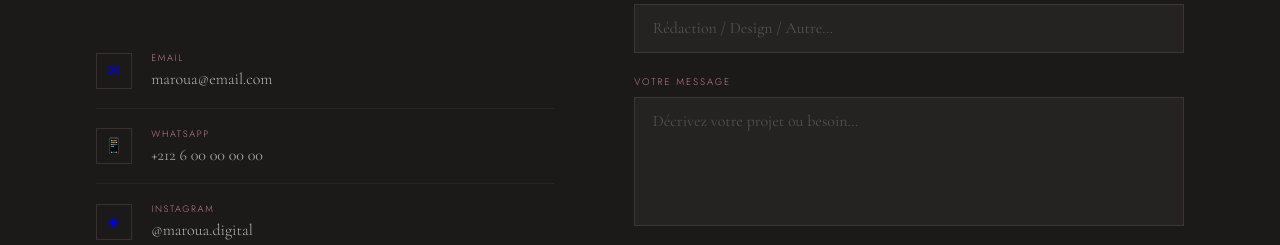
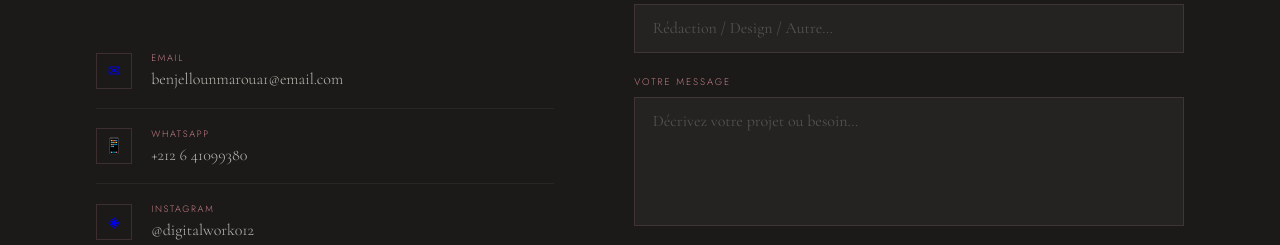
Before and after one commit to MAROUATBENJELLOUN/portfolio-digijury, a plain HTML site: page index.html in a window 1280 px wide. Shown: the part 3857-4102 px from the top of the page. Drawn offline with nearby package versions, Linux system fonts and the light colour scheme; a web font is replaced by a local one.

Commit message:
Update contact information in index.html

```diff
--- a/index.html
+++ b/index.html
@@ -966,25 +966,25 @@
       <p class="contact-intro">Besoin de rédaction structurée, de visuels soignés ou d'un soutien digital fiable ? Contactez-moi, je serai ravie d'échanger sur votre projet.</p>
 
       <div>
-        <a href="mailto:maroua@email.com" class="contact-link">
+        <a href="mailto:benjellounmaroua1@email.com" class="contact-link">
           <div class="cl-icon">✉</div>
           <div>
             <span class="cl-label">Email</span>
-            <span class="cl-value">maroua@email.com</span>
+            <span class="cl-value">benjellounmaroua1@email.com</span>
           </div>
         </a>
         <a href="https://wa.me/" class="contact-link">
           <div class="cl-icon">📱</div>
           <div>
             <span class="cl-label">WhatsApp</span>
-            <span class="cl-value">+212 6 00 00 00 00</span>
+            <span class="cl-value">+212 6 41099380</span>
           </div>
         </a>
         <a href="https://instagram.com/" class="contact-link">
           <div class="cl-icon">◈</div>
           <div>
             <span class="cl-label">Instagram</span>
-            <span class="cl-value">@maroua.digital</span>
+            <span class="cl-value">@digitalwork012</span>
           </div>
         </a>
         <a href="https://linkedin.com/" class="contact-link">
```
